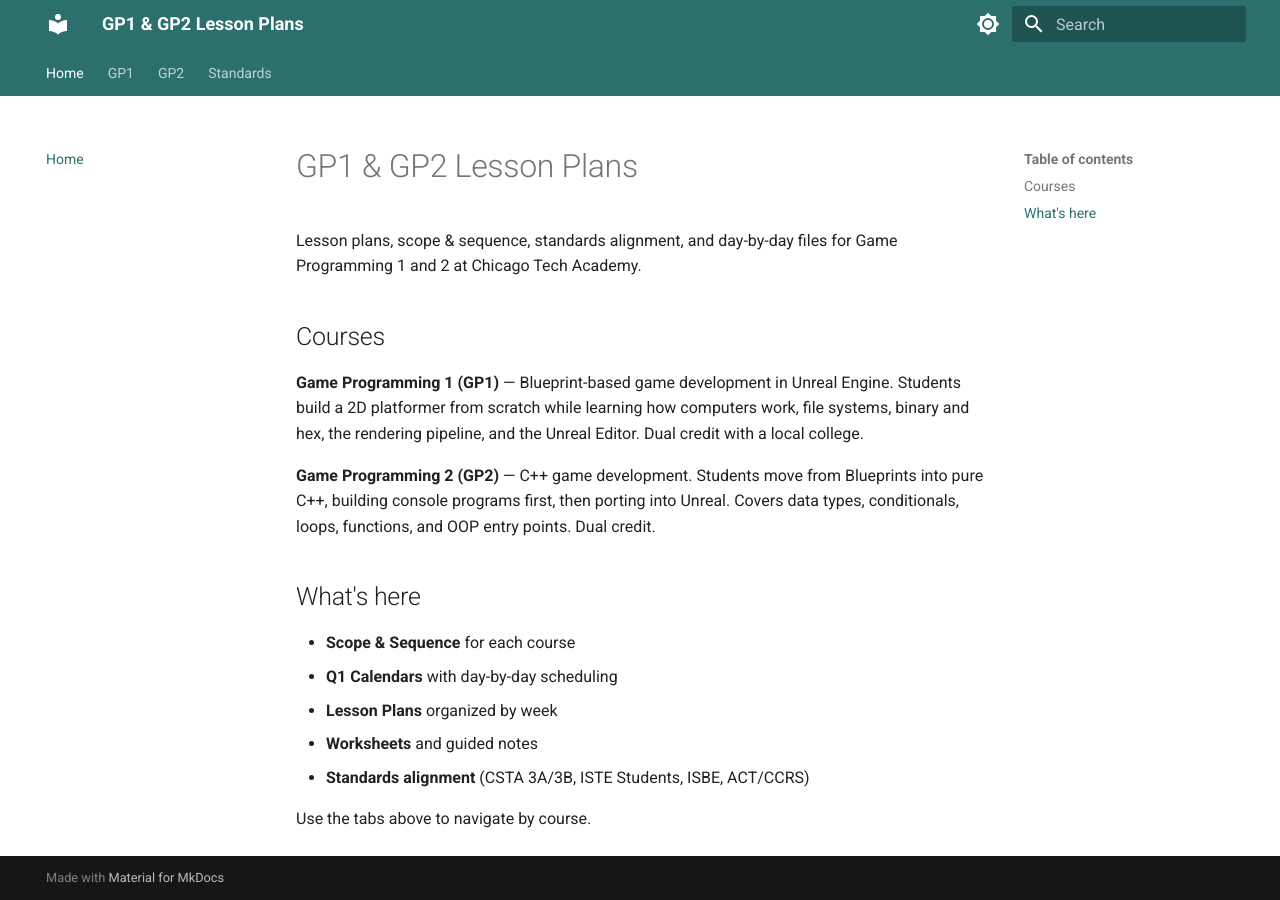
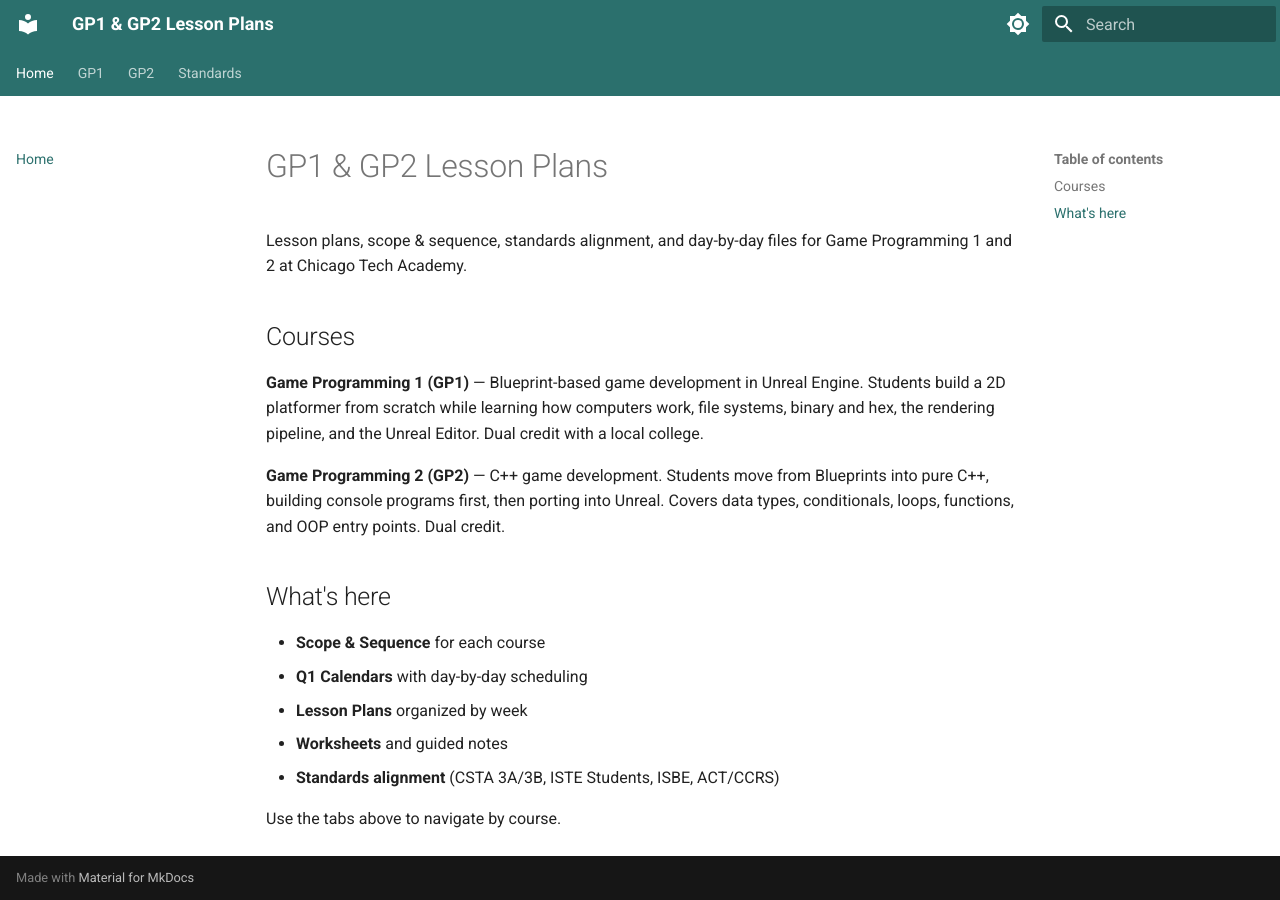
Before and after one commit to whiskethy/GP1_and_2_Lesson_plans, an MkDocs documentation site: the page built from docs/index.md, in a window 1280 px wide. Built offline with MkDocs 1.6.1 and Material for MkDocs 9.7.7, drawn with Linux system fonts in a browser that asks for light colours.

Commit message:
Add section-based color theming and wider content area
- GP1: teal (existing default)
- GP2: deep purple
- Standards: warm amber/rust
- JS detects section from URL path and sets CSS custom properties
- Content grid widened from default to 72rem
- Tighter table styles for planning docs

```diff
--- /dev/null
+++ b/docs/javascripts/section-theme.js
@@ -0,0 +1,50 @@
+// Section-based color theming for GP1 & GP2 Lesson Plans
+// Detects the current page section from the URL path and applies
+// the corresponding color scheme via CSS custom properties on :root.
+
+document.addEventListener("DOMContentLoaded", function() {
+  var path = window.location.pathname;
+  var colors;
+
+  // Determine section from URL path
+  if (path.indexOf("/GP2/") !== -1 || path.indexOf("/GP2%20") !== -1) {
+    // GP2: deep purple
+    colors = {
+      '--md-primary-fg-color': '#5c3d8f',
+      '--md-primary-fg-color--light': '#7b5fbf',
+      '--md-primary-fg-color--dark': '#422c68',
+      '--md-accent-fg-color': '#7b5fbf',
+      '--md-accent-fg-color--light': '#9b82d4'
+    };
+  } else if (path.indexOf("/Standards/") !== -1 || path.indexOf("/Standards%20") !== -1) {
+    // Standards: warm amber/rust
+    colors = {
+      '--md-primary-fg-color': '#b5542a',
+      '--md-primary-fg-color--light': '#d4713e',
+      '--md-primary-fg-color--dark': '#8e3f1a',
+      '--md-accent-fg-color': '#d4713e',
+      '--md-accent-fg-color--light': '#e8935f'
+    };
+  } else {
+    // GP1 (default): teal
+    colors = {
+      '--md-primary-fg-color': '#2b706d',
+      '--md-primary-fg-color--light': '#3a918d',
+      '--md-primary-fg-color--dark': '#1e5452',
+      '--md-accent-fg-color': '#3a918d',
+      '--md-accent-fg-color--light': '#4fb0ab'
+    };
+  }
+
+  // Apply colors to :root so they cascade everywhere
+  var root = document.documentElement;
+  for (var prop in colors) {
+    root.style.setProperty(prop, colors[prop]);
+  }
+
+  // Also set data-section for any CSS that needs it
+  var section = path.indexOf("/GP2/") !== -1 || path.indexOf("/GP2%20") !== -1 ? 'gp2'
+    : path.indexOf("/Standards/") !== -1 ? 'standards'
+    : 'gp1';
+  root.setAttribute('data-section', section);
+});
--- a/docs/stylesheets/extra.css
+++ b/docs/stylesheets/extra.css
@@ -5,3 +5,64 @@
   --md-accent-fg-color: #3a918d;
   --md-accent-fg-color--light: #4fb0ab;
 }
+
+/* === Wider content area === */
+.md-grid {
+  max-width: 72rem;
+}
+
+/* === Tighter tables in planning docs === */
+.md-typeset table:not([class]) {
+  font-size: 0.78rem;
+}
+
+.md-typeset table:not([class]) th {
+  font-size: 0.72rem;
+  text-transform: uppercase;
+  letter-spacing: 0.03em;
+}
+
+/* === Standard heading styles === */
+h4 {
+  margin-top: 1.2em;
+  margin-bottom: 0.4em;
+  font-size: 0.85em;
+  color: var(--md-primary-fg-color);
+}
+
+h5 {
+  margin-top: 1em;
+  margin-bottom: 0.3em;
+  font-size: 0.8em;
+  color: var(--md-primary-fg-color--light);
+}
+
+/* === Section color overrides (set by JS) === */
+/* GP1 teal (default, no override needed) */
+
+/* GP2 purple */
+[data-section="gp2"] {
+  --md-primary-fg-color: #5c3d8f;
+  --md-primary-fg-color--light: #7b5fbf;
+  --md-primary-fg-color--dark: #422c68;
+  --md-accent-fg-color: #7b5fbf;
+  --md-accent-fg-color--light: #9b82d4;
+}
+
+/* Standards amber/rust */
+[data-section="standards"] {
+  --md-primary-fg-color: #b5542a;
+  --md-primary-fg-color--light: #d4713e;
+  --md-primary-fg-color--dark: #8e3f1a;
+  --md-accent-fg-color: #d4713e;
+  --md-accent-fg-color--light: #e8935f;
+}
+
+/* GP1 teal explicit */
+[data-section="gp1"] {
+  --md-primary-fg-color: #2b706d;
+  --md-primary-fg-color--light: #3a918d;
+  --md-primary-fg-color--dark: #1e5452;
+  --md-accent-fg-color: #3a918d;
+  --md-accent-fg-color--light: #4fb0ab;
+}
--- a/mkdocs.yml
+++ b/mkdocs.yml
@@ -26,6 +26,8 @@ theme:
 
 extra_css:
   - stylesheets/extra.css
+extra_javascript:
+  - javascripts/section-theme.js
 
 nav:
   - Home: index.md
```
